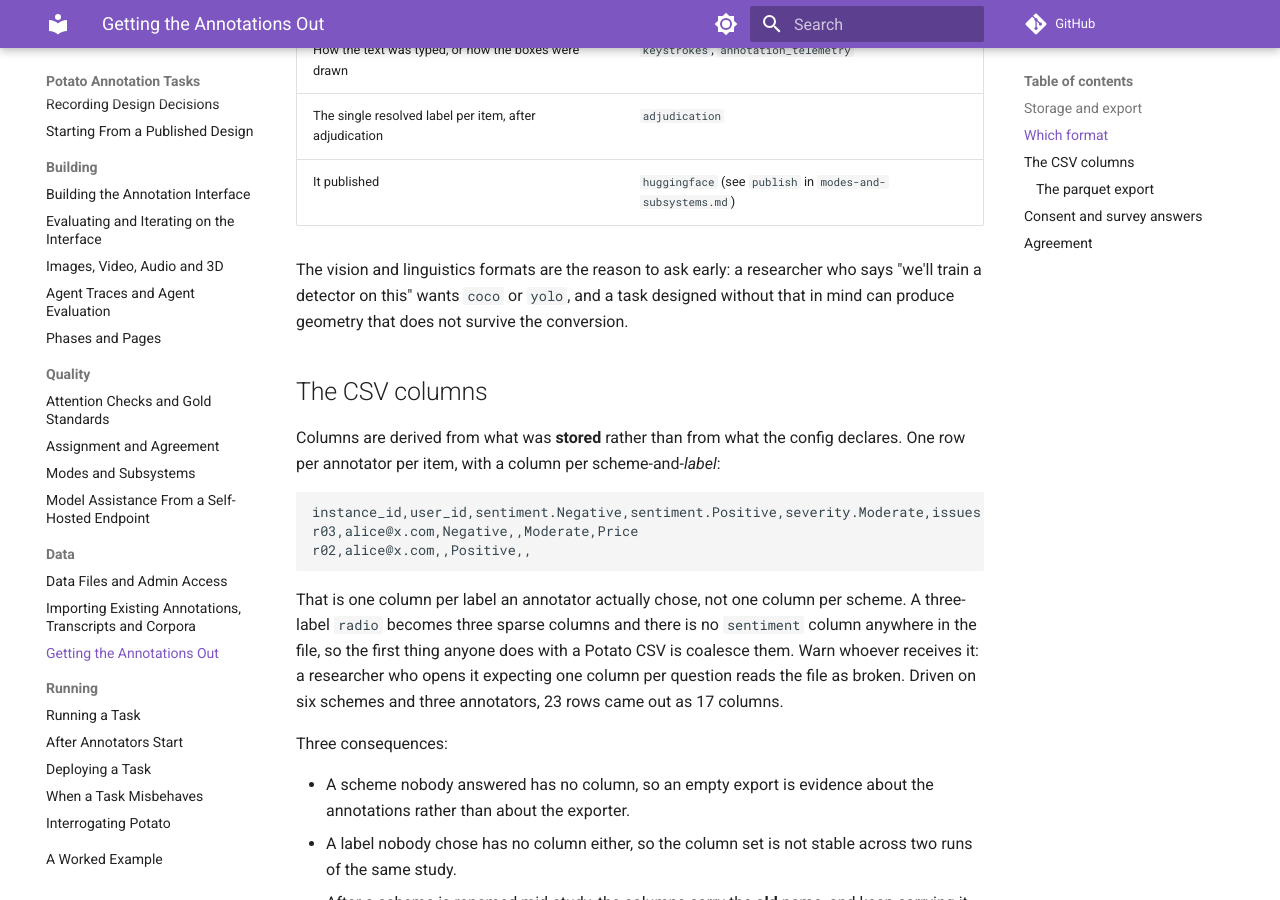
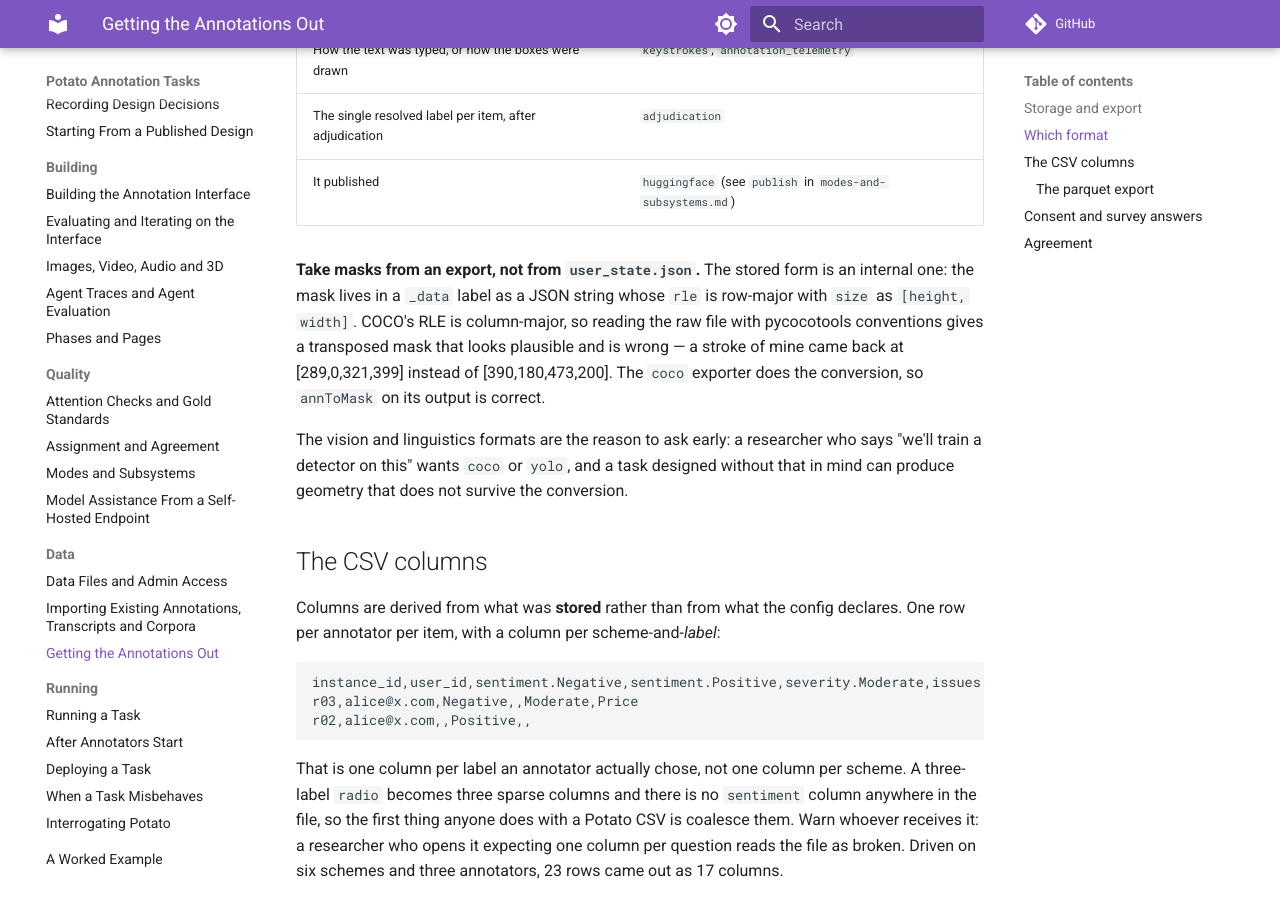
Before and after one commit to davidjurgens/potato-skill, an MkDocs documentation site: the page built from docs/getting-the-data-out.md, in a window 1280 px wide and 900 px high, scrolled down 2400 px. Built offline with MkDocs 1.6.1 and Material for MkDocs 9.7.7, drawn with Linux system fonts in a browser that asks for light colours; comment, search, counter and statistics services are not loaded.

Commit message:
docs(masks): where a painted mask lives, and which copy to read
Two things an author cannot see from the outside, both driven on a 640x400
image with a single brush stroke.

The mask buffer is tiled at the SOURCE image's resolution rather than the
drawing canvas's, so zoom and canvas resizing cannot move a stored mask. The
same bounding box came back to the pixel from the painted canvas, the in-memory
buffer, the persisted annotation, `mask_png` and `coco` — worth stating because
the obvious worry about a canvas that resizes itself on first draw turns out not
to apply.

And `user_state.json` is an internal format for masks: the `rle` under a `_data`
label is row-major with `size` as `[height, width]`, where COCO's is
column-major. Reading the raw file with pycocotools conventions transposes the
mask into something that looks plausible — my stroke came back at
[289,0,321,399] instead of [390,180,473,200]. The exporter converts correctly,
so the rule is to take masks from an export.

Co-Authored-By: Claude Opus 5 (1M context) <noreply@anthropic.com>
Claude-Session: https://claude.ai/code/session_01PJAwjvg871XGFuA8khHbjC

```diff
--- a/docs/getting-the-data-out.md
+++ b/docs/getting-the-data-out.md
@@ -100,6 +100,14 @@ descriptions against the running server; `potato preview` does not.
 | How the text was typed, or how the boxes were drawn | `keystrokes`, `annotation_telemetry` |
 | The single resolved label per item, after adjudication | `adjudication` |
 | It published | `huggingface` (see `publish` in `modes-and-subsystems.md`) |
+
+**Take masks from an export, not from `user_state.json`.** The stored form is
+an internal one: the mask lives in a `_data` label as a JSON string whose `rle`
+is row-major with `size` as `[height, width]`. COCO's RLE is column-major, so
+reading the raw file with pycocotools conventions gives a transposed mask that
+looks plausible and is wrong — a stroke of mine came back at [289,0,321,399]
+instead of [390,180,473,200]. The `coco` exporter does the conversion, so
+`annToMask` on its output is correct.
 
 The vision and linguistics formats are the reason to ask early: a researcher who
 says "we'll train a detector on this" wants `coco` or `yolo`, and a task designed
```
Also changed, not shown: docs/modalities.md (+7 -0 lines), skills/potato-tasks/references/getting-the-data-out.md (+8 -0 lines), skills/potato-tasks/references/modalities.md (+7 -0 lines).
